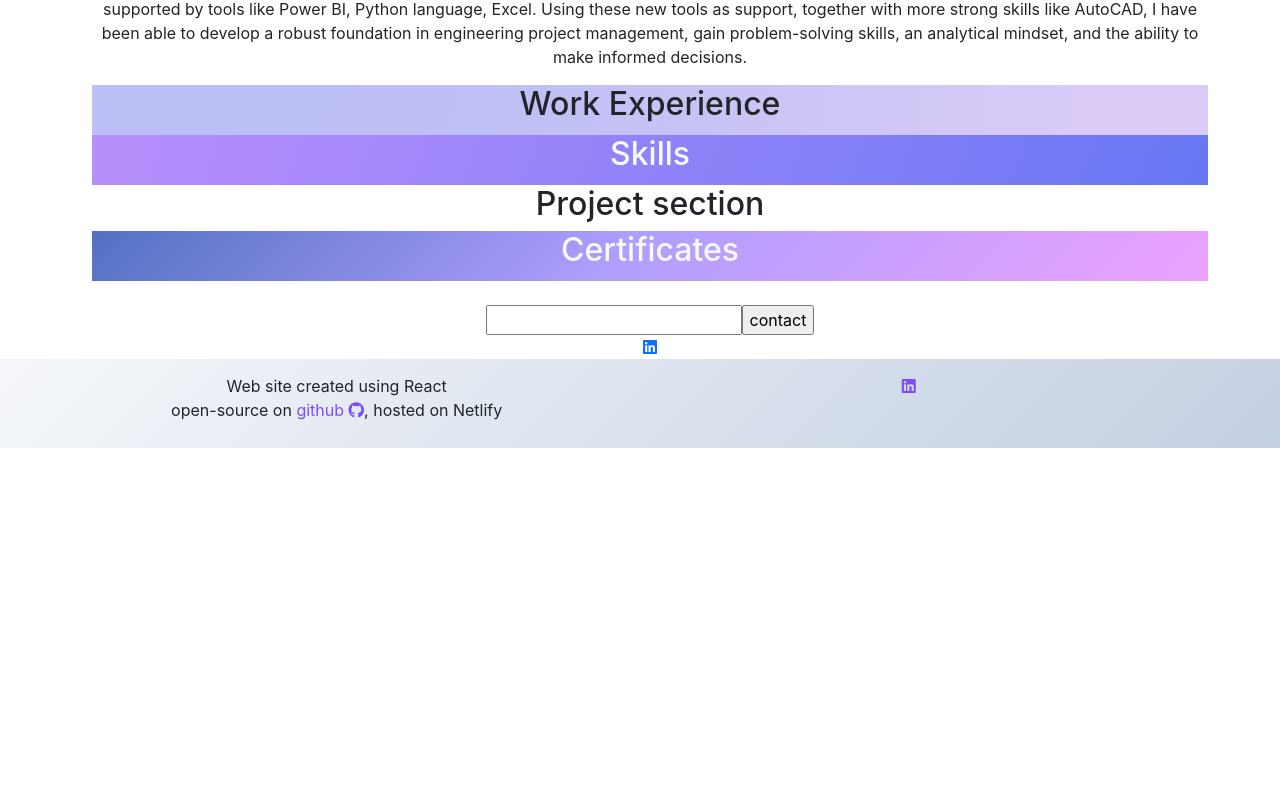
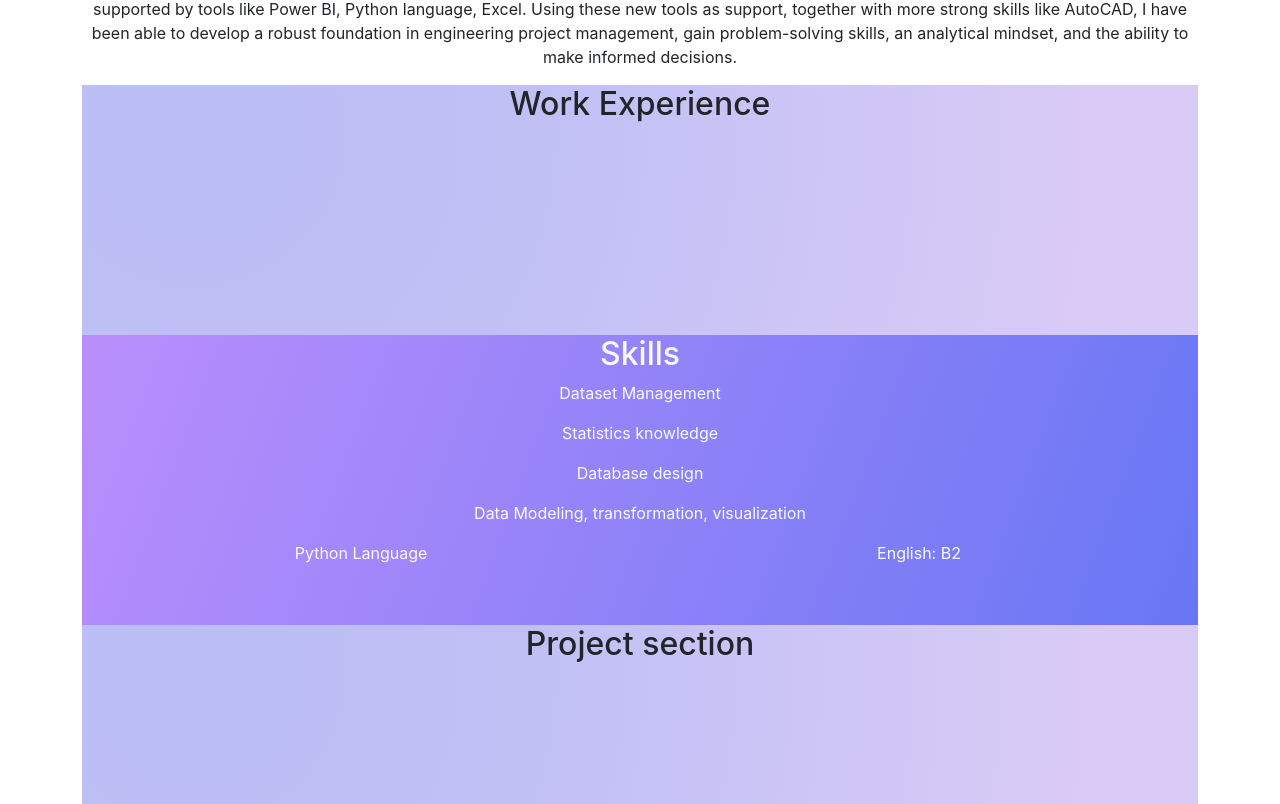
Before and after one commit to sorim492/portafolio-evyi, a React (Create React App) app: page / in a window 1280 px wide. Shown: the part 616-1420 px from the top of the page. Before the commit the page ends 1064 px from the top, so only its background shows below. Built offline with nearby package versions, Linux system fonts and the light colour scheme.

Commit message:
update page info

```diff
--- a/src/App.css
+++ b/src/App.css
@@ -37,7 +37,6 @@ footer .container{
   background-image: url(./fondo.jpeg);
   background-repeat: no-repeat;
   margin-top: 20px;
-  margin-left: 20px;
   text-align: center;
 }
 
@@ -78,18 +77,39 @@ footer .container{
 }
 
 .work{
-  height: 50px;
+  height: 250px;
+  background: radial-gradient(circle at 10% 20%, rgb(186, 190, 245) 0%, rgb(192, 192, 245) 33.1%, rgb(218, 203, 246) 90%);
+}
+
+.projects{
+  height: 250px;
   background: radial-gradient(circle at 10% 20%, rgb(186, 190, 245) 0%, rgb(192, 192, 245) 33.1%, rgb(218, 203, 246) 90%);
 }
 
 .skills{
-  height: 50px;
+  height: 290px;
   background: linear-gradient(110.6deg, rgb(184, 142, 252) 2.2%, rgb(104, 119, 244) 100.2%);
   color: #F8F9FA;
 }
 
 .certificates{
   background: linear-gradient(-225deg, rgb(82, 113, 196) 0%, rgb(177, 159, 255) 48%, rgb(236, 161, 254) 100%);
-  height: 50px;
+  height: 250px;
   color: #F8F9FA;
 }
+
+.contact{
+  background: linear-gradient(135deg, rgb(206, 159, 252) 10%, rgb(115, 103, 240) 100%);
+}
+
+.contact-text{
+  border-radius: 4px;
+  padding: 5px;
+}
+
+.contact-btn{
+  border-radius: 4px;
+  padding: 5px;
+  background-color: var(--primary-color);
+  color: #F8F9FA;
+}
--- a/src/Contact.js
+++ b/src/Contact.js
@@ -6,10 +6,10 @@ export default function Contact(){
         <div className="contact" id="contact">
             <br/>
             <form>
-                <input type="text"/>
-                <input type="submit" value="contact"/>
+                <input type="text" className="contact-text"/>
+                <input type="submit" value="contact" className="contact-btn"/>
             </form>
-            <a href="linkedin.com/in/evyeniamm/" target="_blank"><i class="fa-brands fa-linkedin"></i></a>
+            <a href="linkedin.com/in/evyeniamm/" target="_blank" rel="noreferrer" className='App-link'><i class="fa-brands fa-linkedin"></i></a>
         </div>
     )
 }
--- a/src/Skills.js
+++ b/src/Skills.js
@@ -3,7 +3,23 @@ import React from "react";
 export default function Skills(){
     return(
         <div className="skills" id="skills">
-            <h2>Skills</h2>
+            <div className="container">
+                <h2>Skills</h2>
+                <p>Dataset Management</p>
+                <p>Statistics knowledge</p>
+                <p>Database design</p>
+                <p>Data Modeling,
+                    transformation,
+                    visualization</p>
+                <div className="row">
+                    <div className="col-6">
+                        <p>Python Language</p>
+                    </div>
+                    <div className="col-6">
+                        <p>English: B2</p>
+                    </div>
+                </div>
+            </div>
         </div>
     )
 }
```
